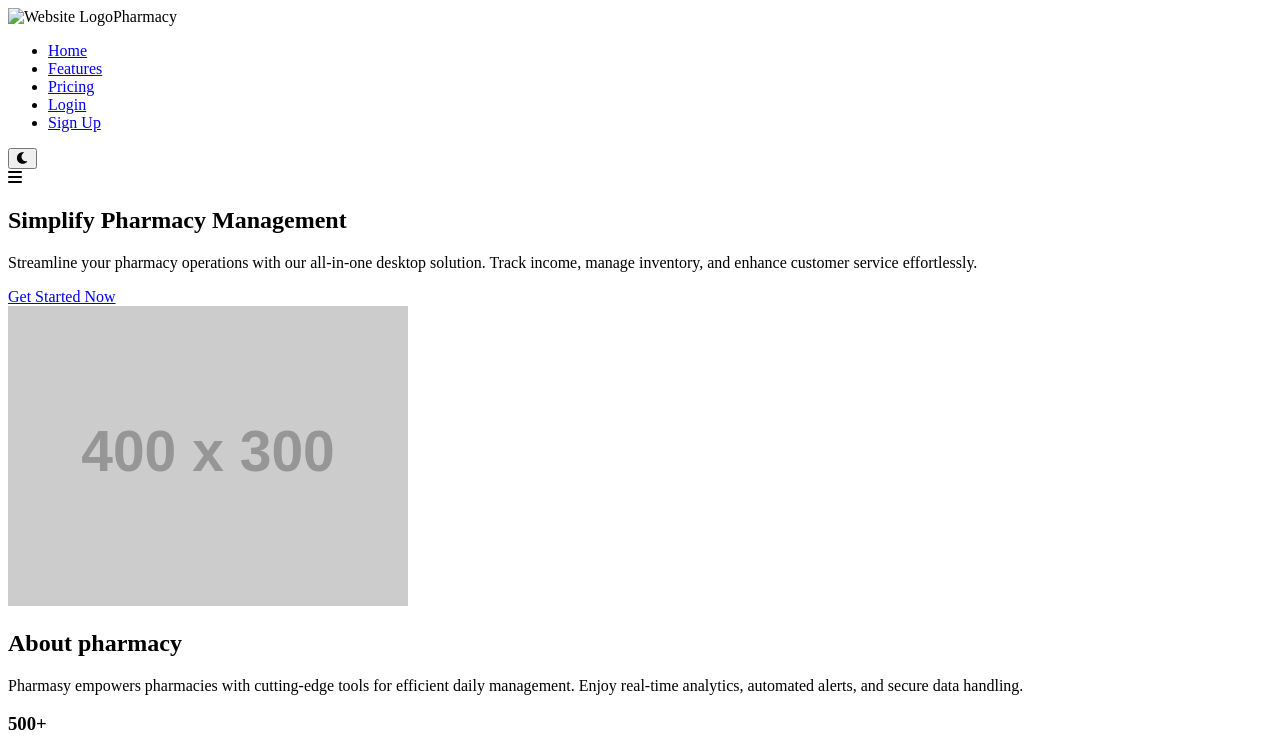
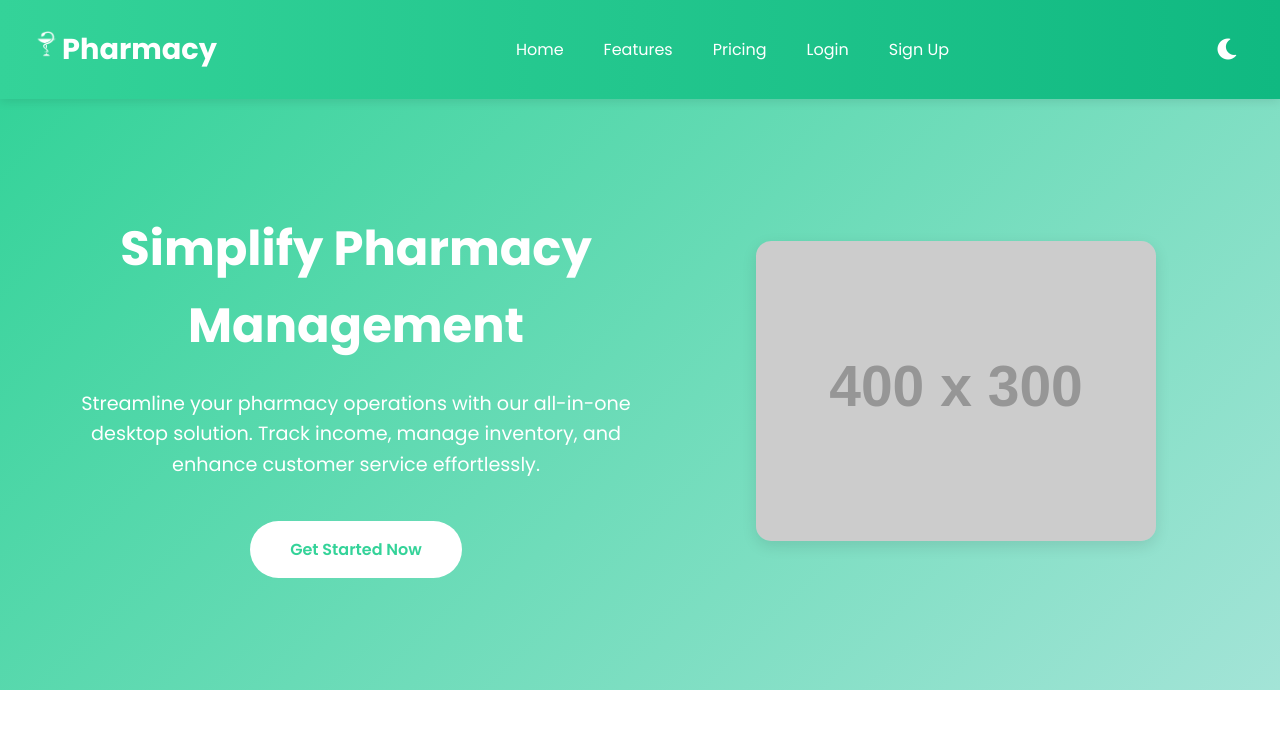
Before and after one commit to Lakhderkherachi2/Pharmacie-website, a website: page index.html in a window 1280 px wide. Shown: the top 751 px of the page. Drawn offline with Linux system fonts and the light colour scheme; the site is published under a folder, as on GitHub Pages, so addresses that start at the root find nothing; placeholder pictures from the web are drawn by us.

Commit message:
Add files via upload

```diff
--- a/index.html
+++ b/index.html
@@ -4,8 +4,8 @@
     <meta charset="UTF-8">
     <meta name="viewport" content="width=device-width, initial-scale=1.0">
     <title>pharmacy - Home</title>
-    <link rel="icon" type="image/x-icon" href="/logo.ico">
-    <link rel="stylesheet" href="/style.css">
+    <link rel="icon" type="image/x-icon" href="logo.ico">
+    <link rel="stylesheet" href="style.css">
     <link href="https://fonts.googleapis.com/css2?family=Poppins:wght@300;400;600;700&display=swap" rel="stylesheet">
     <link rel="stylesheet" href="https://cdnjs.cloudflare.com/ajax/libs/font-awesome/6.0.0-beta3/css/all.min.css">
 </head>
@@ -13,7 +13,7 @@
     <!-- Navigation -->
     <header class="navbar">
         <div class="logo">
-          <img src="/header.ico" alt="Website Logo" class="logo-image">Pharmacy
+          <img src="header.ico" alt="Website Logo" class="logo-image">Pharmacy
         </div>
         <nav class="nav-links">
             <ul>
@@ -167,6 +167,6 @@
         </div>
     </footer>
 
-    <script src="/script.js"></script>
+    <script src="script.js"></script>
 </body>
 </html>
```
